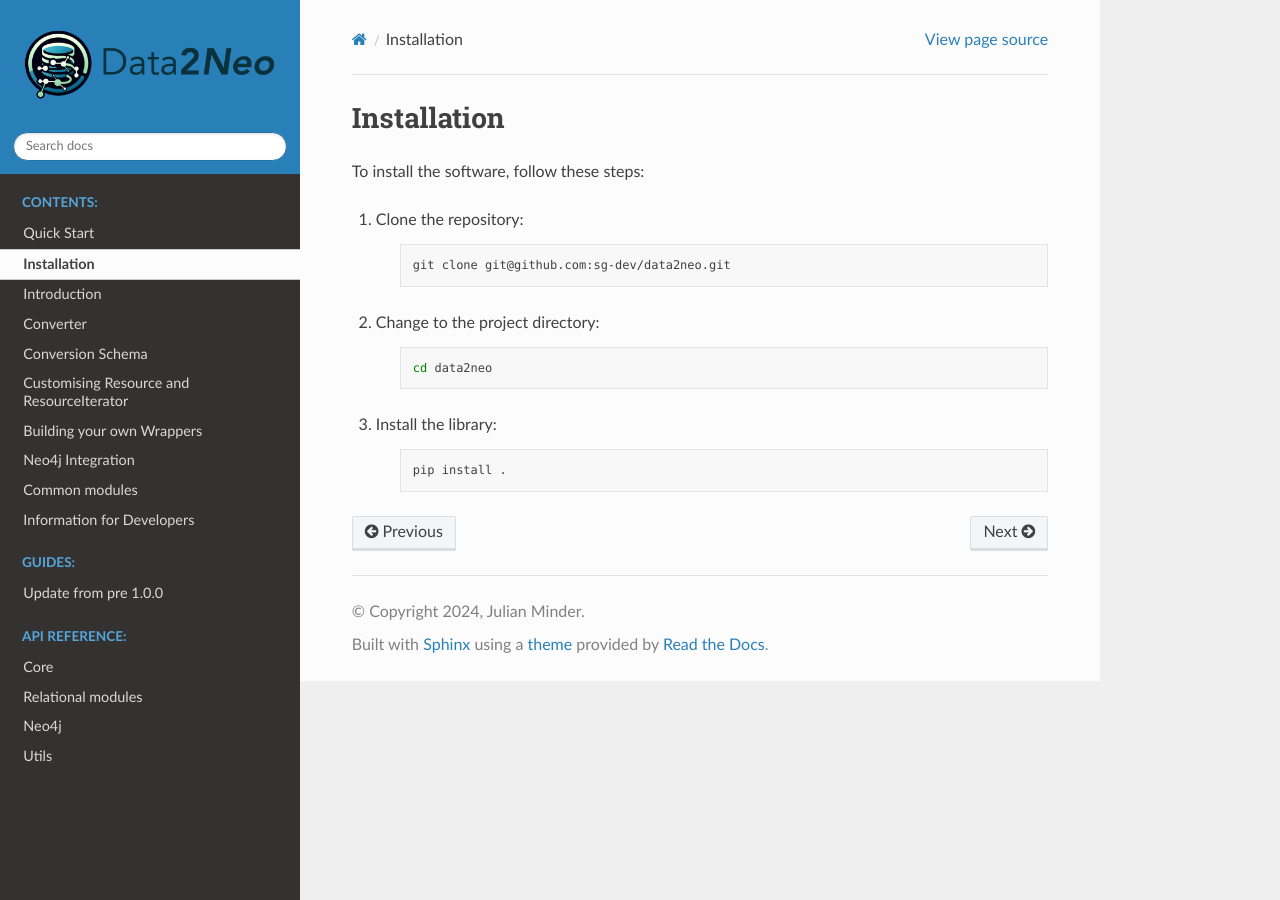
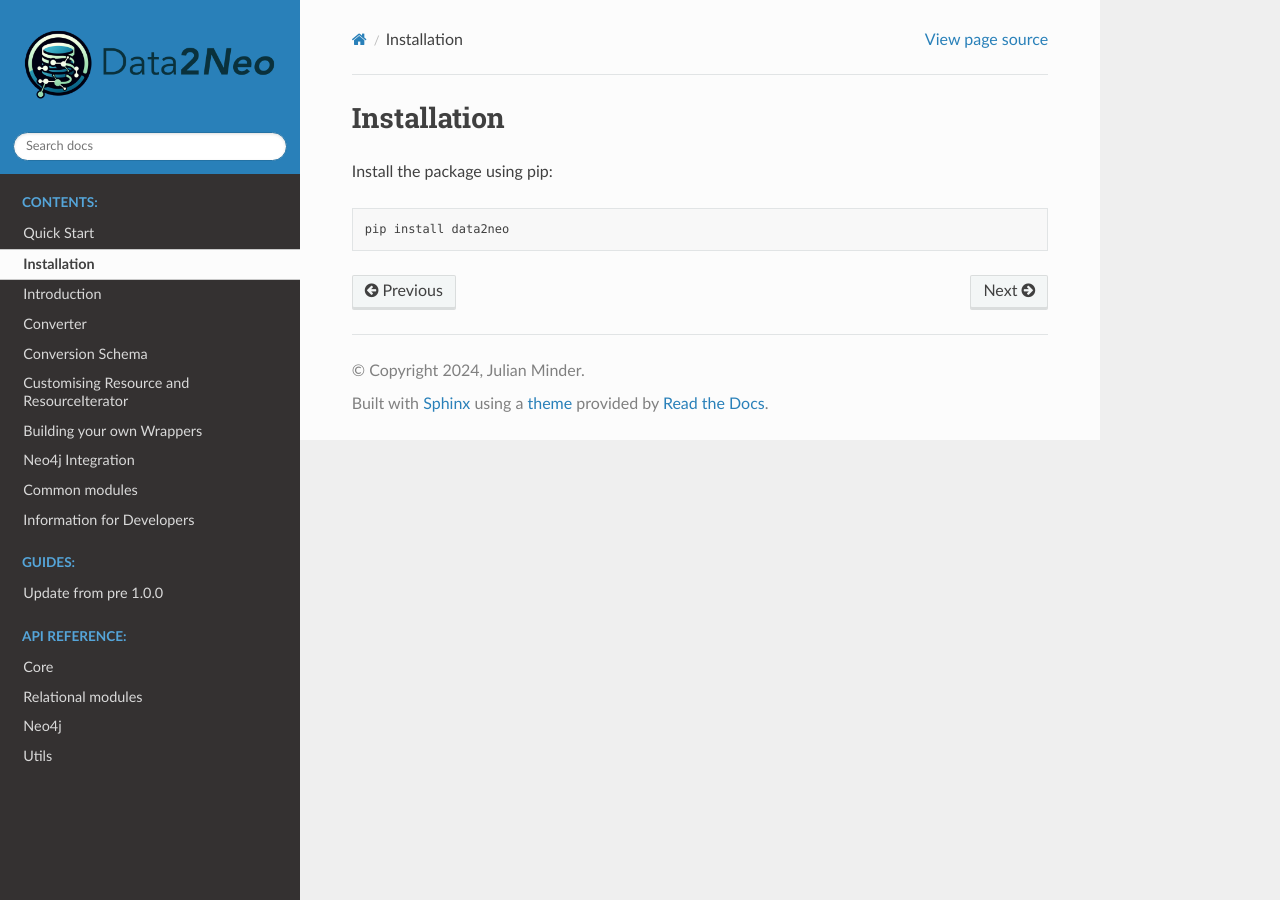
Before and after one commit to jkminder/data2neo, a Sphinx documentation site: the page built from docs/source/installation.rst, in a window 1280 px wide. Built offline with Sphinx 7.4.7 and the Read the Docs theme 2.0.0, drawn with Linux system fonts in a browser that asks for light colours.

Commit message:
minor updates to docs, prepare for push to pypi

```diff
--- a/docs/source/index.rst
+++ b/docs/source/index.rst
@@ -3,7 +3,7 @@
    You can adapt this file completely to your liking, but it should at least
    contain the root `toctree` directive.
 
-Welcome to **data2neo**'s documentation!
+Welcome to **Data2Neo**'s documentation!
 =========================================
 
 **Data2Neo** is a library that simplifies the conversion of data in relational format
--- a/docs/source/installation.rst
+++ b/docs/source/installation.rst
@@ -3,22 +3,8 @@
 Installation
 =============
 
-To install the software, follow these steps:
+Install the package using pip:
 
-1. Clone the repository:
+.. code-block:: bash
 
-    .. code-block:: bash
-
-        git clone git@github.com:sg-dev/data2neo.git
-
-2. Change to the project directory:
-
-    .. code-block:: bash
-
-        cd data2neo
-
-3. Install the library:
-
-    .. code-block:: bash
-
-        pip install .
+    pip install data2neo
--- a/docs/source/quick_start.rst
+++ b/docs/source/quick_start.rst
@@ -66,7 +66,7 @@ We can define a function, CONVERTCURRENCY, to standardise these values into a si
 
 .. code-block:: python
 
-    from Data2Neo import register_attribute_postprocessor, Attribute
+    from data2neo import register_attribute_postprocessor, Attribute
 
     @register_attribute_postprocessor
     def CONVERTCURRENCY(attribute, currency):
```
Also changed, not shown: README.md (+2 -16 lines), setup.py (+8 -2 lines).
